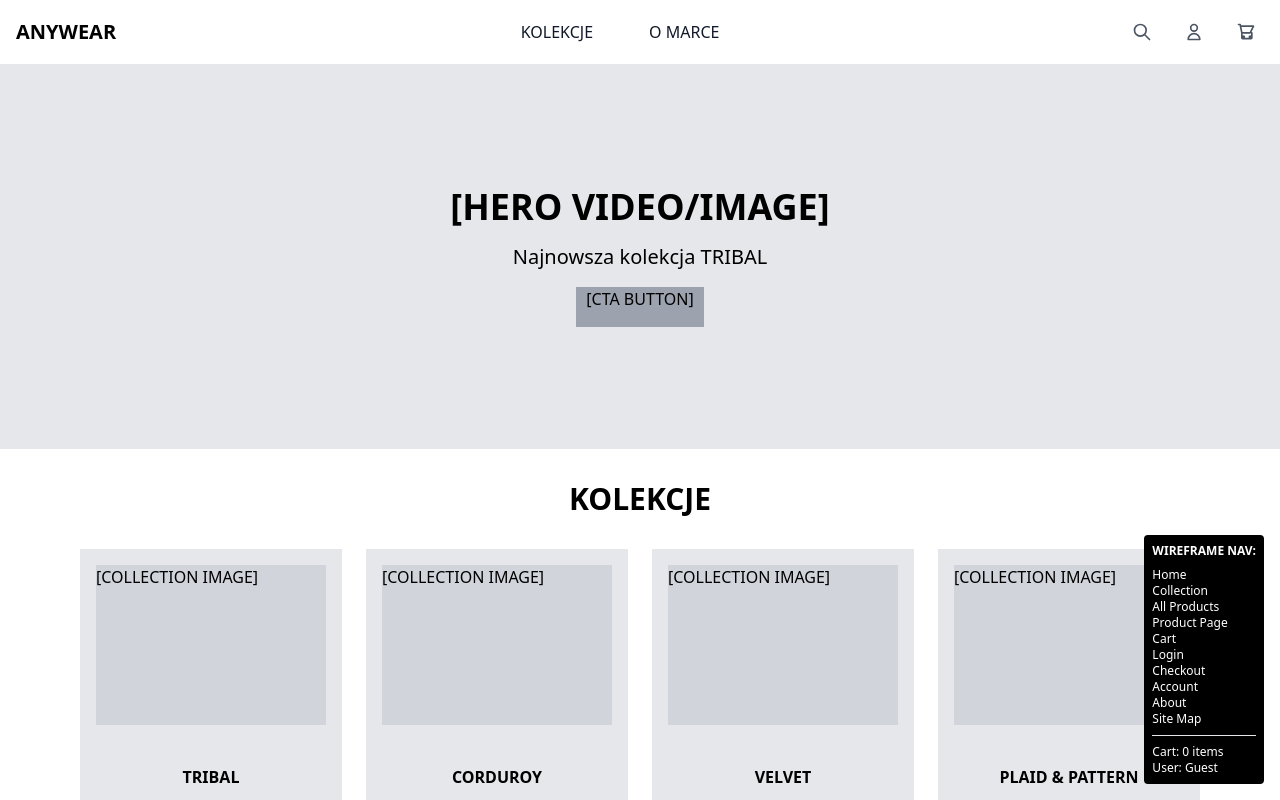
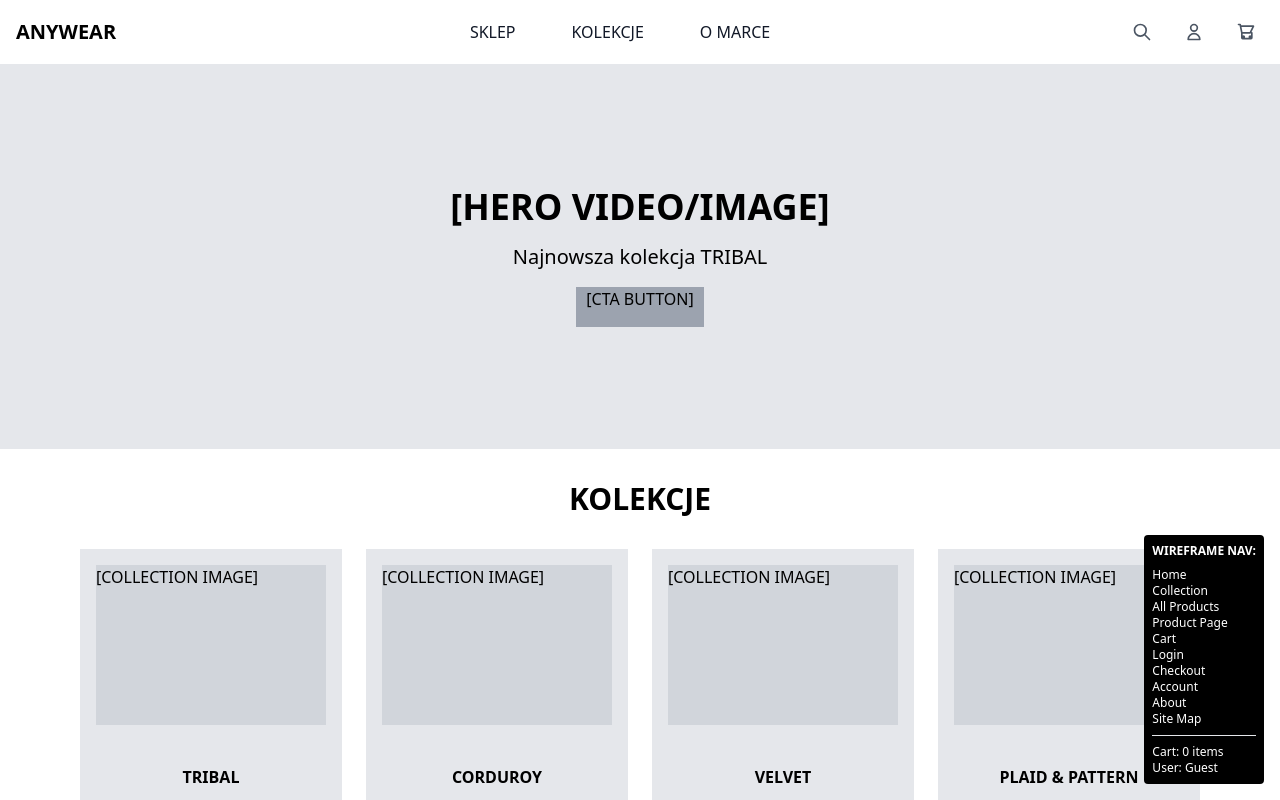
Before and after one commit to waether-the-strm/anywear-wireframe, a React (Vite) app: page / in a window 1280 px wide. Shown: the top 800 px of the page. Built offline with nearby package versions, Linux system fonts and the light colour scheme.

Commit message:
feat: add 'SKLEP' button to navigation for accessing all products

```diff
--- a/src/components/Navigation.tsx
+++ b/src/components/Navigation.tsx
@@ -30,6 +30,13 @@ const Navigation = ({
 
           {/* Główna nawigacja - uproszczona */}
           <nav className="hidden md:flex space-x-8">
+            {/* Sklep (wszystkie produkty) */}
+            <button
+              onClick={() => setCurrentPage("all-products")}
+              className="text-gray-900 hover:text-gray-600 px-3 py-2 font-medium"
+            >
+              SKLEP
+            </button>
             {/* Dropdown dla kolekcji */}
             <div className="relative group">
               <button className="text-gray-900 hover:text-gray-600 px-3 py-2 font-medium">
@@ -201,7 +208,6 @@ const Navigation = ({
           >
             Kolekcje
           </button>
-          {/* HOME removed from mobile menu */}
           <button
             onClick={() => setCurrentPage("about")}
             className="block w-full text-left px-3 py-2 text-base font-medium text-gray-900"
```
